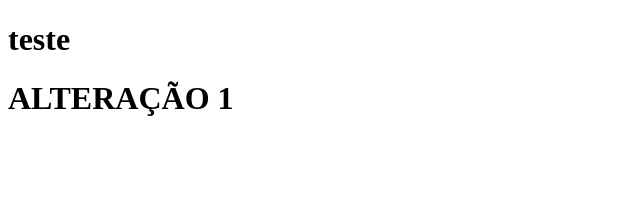
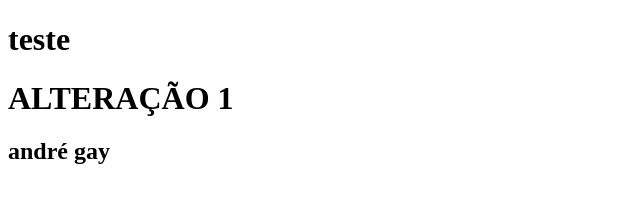
Before and after one commit to andynahas/atvdupla1ds, a plain HTML site: page index.html in a window 1280 px wide. Shown: the whole page, without its empty margins (0-640 px from the left). Drawn offline with Linux system fonts and the light colour scheme.

Commit message:
alteração do pcdoB

```diff
--- a/index.html
+++ b/index.html
@@ -6,5 +6,6 @@
 <body>
 	<h1>teste</h1>
 	<h1>ALTERAÇÃO 1</h1>
+	<h2>andré gay</h2>
 </body>
 </html>
```
